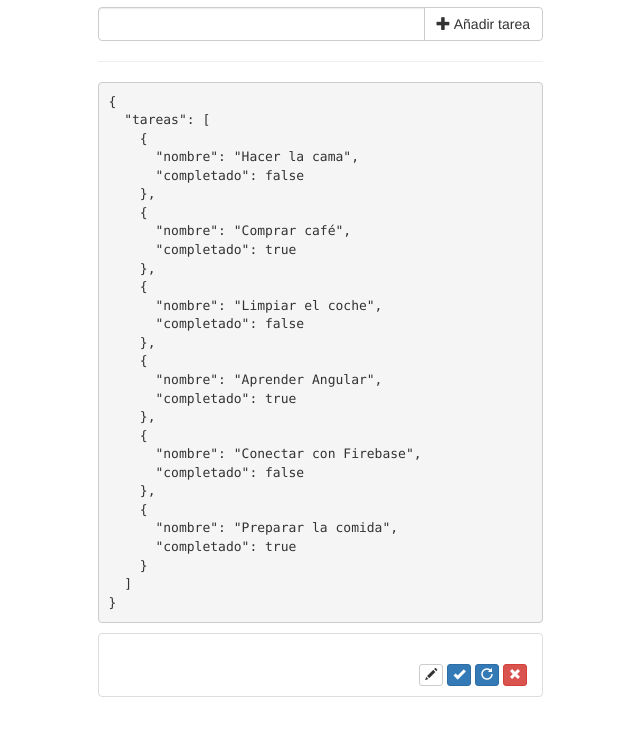
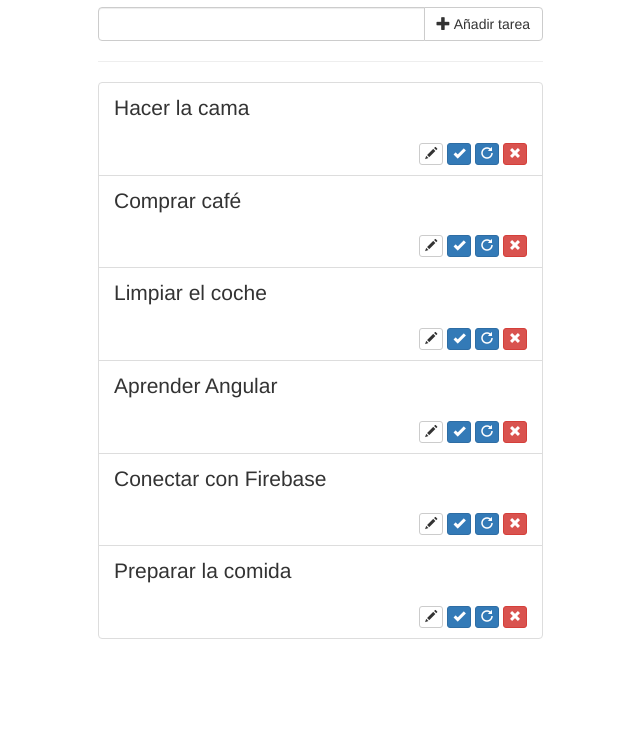
Before and after one commit to juanwmedia/angular-todo, a plain HTML site: page index.html in a window 1280 px wide. Shown: the part 56-792 px from the top of the page, without its empty margins (272-912 px from the left). Drawn offline with nearby package versions, Linux system fonts and the light colour scheme.

Commit message:
Uso de ng-repeat

```diff
--- a/index.html
+++ b/index.html
@@ -25,14 +25,13 @@
 
         <hr/>
 
-        <pre>{{ todo | json }}</pre>
-
         <!-- Listado de tareas -->
         <ul class="list-group">
 
-            <li class="list-group-item clearfix">
+            <li     ng-repeat="tarea in todo.tareas"
+                    class="list-group-item clearfix">
                 <p class="lead">
-
+                    {{ tarea.nombre }}
                 </p>
                 <div>
                     <span class="pull-right">
```
